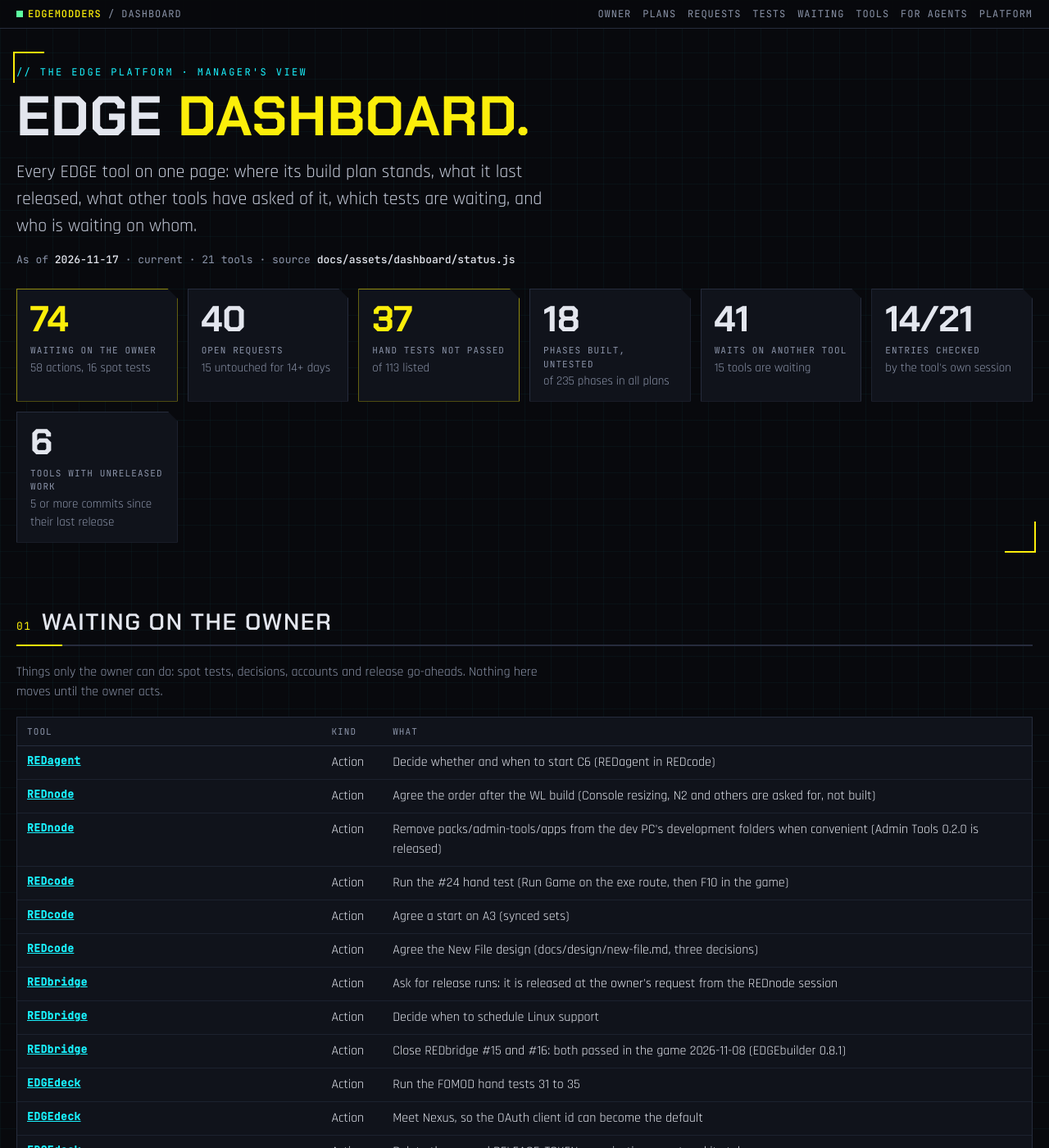
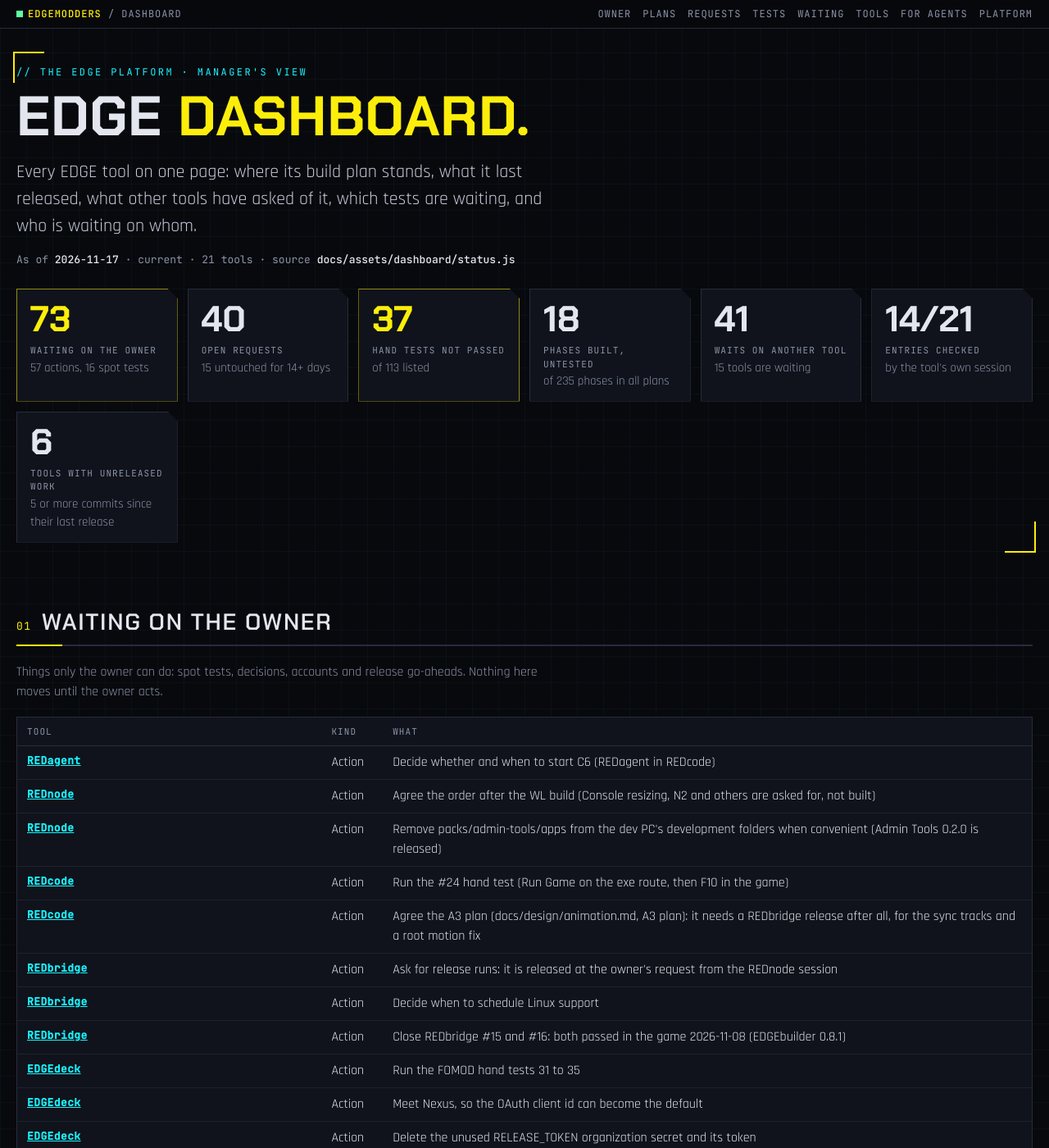
Before and after one commit to Edgemodders/EDGEweb, a Jekyll site: the page docs/dashboard.html, which Jekyll copies as it is, in a window 1280 px wide and 1400 px high. Shown: the whole window at 82% size. Built offline with Jekyll 4.4.1, drawn with Linux system fonts in a browser that asks for light colours; part of the change alters nothing that is shown; some of the changed text lies outside the part shown.

Commit message:
Dashboard: REDcode, New File agreed, A3 probed with its plan for the owner
Co-Authored-By: Claude Opus 5.5 <noreply@anthropic.com>

```diff
--- a/docs/assets/dashboard/status.js
+++ b/docs/assets/dashboard/status.js
@@ -878,11 +878,11 @@ window.EDGE_STATUS = {
      {
       "id": "A3",
       "title": "Animations: synced sets",
-      "status": "planned"
+      "status": "in progress"
      },
      {
       "id": "NF",
-      "title": "New File: make game files from nothing (after A3)",
+      "title": "New File: make game files from nothing (design agreed, built after A3)",
       "status": "planned"
      }
     ]
@@ -955,8 +955,7 @@ window.EDGE_STATUS = {
    ],
    "ownerActions": [
     "Run the #24 hand test (Run Game on the exe route, then F10 in the game)",
-    "Agree a start on A3 (synced sets)",
-    "Agree the New File design (docs/design/new-file.md, three decisions)"
+    "Agree the A3 plan (docs/design/animation.md, A3 plan): it needs a REDbridge release after all, for the sync tracks and a root motion fix"
    ],
    "risks": [
     "Run Game's exe route stops REDnode's overlay for players on REDnode 0.58.0 or older: fixed on main, not released (#24)",
--- a/docs/dashboard.html
+++ b/docs/dashboard.html
@@ -203,7 +203,7 @@ pre.how { background: #05060a; border: 1px solid var(--line); padding: 12px 14px
 </div>
 <div id="tip" role="tooltip"></div>
 
-<script src="assets/dashboard/status.js?v=67"></script>
+<script src="assets/dashboard/status.js?v=68"></script>
 <script>
 (function () {
   var S = window.EDGE_STATUS;
```
